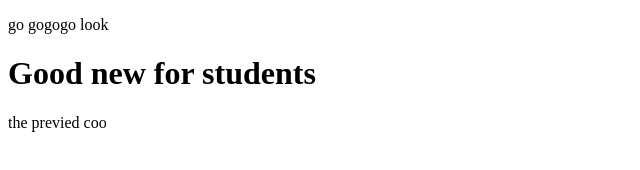
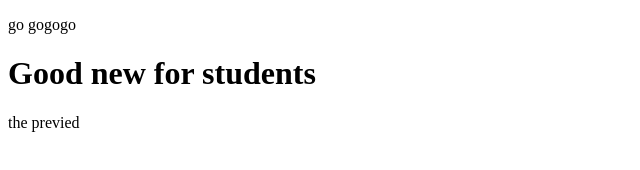
Before and after one commit to ShamseldeenElnour/oooua, a plain HTML site: page voop/index.html in a window 1280 px wide. Shown: the full height of the page, 0-640 px from the left. Drawn offline with Linux system fonts and the light colour scheme.

Commit message:
Update index.html
hello

```diff
--- a/voop/index.html
+++ b/voop/index.html
@@ -6,10 +6,10 @@
     <title>outlook</title>
 </head>
 <body>
-    <p>go gogogo look </p>
+    <p>go gogogo  </p>
     <div>
 <h1>Good new for students</h1>
-<p>the previed coo </p>
+<p>the previed </p>
 
     </div>
 </body>
```
